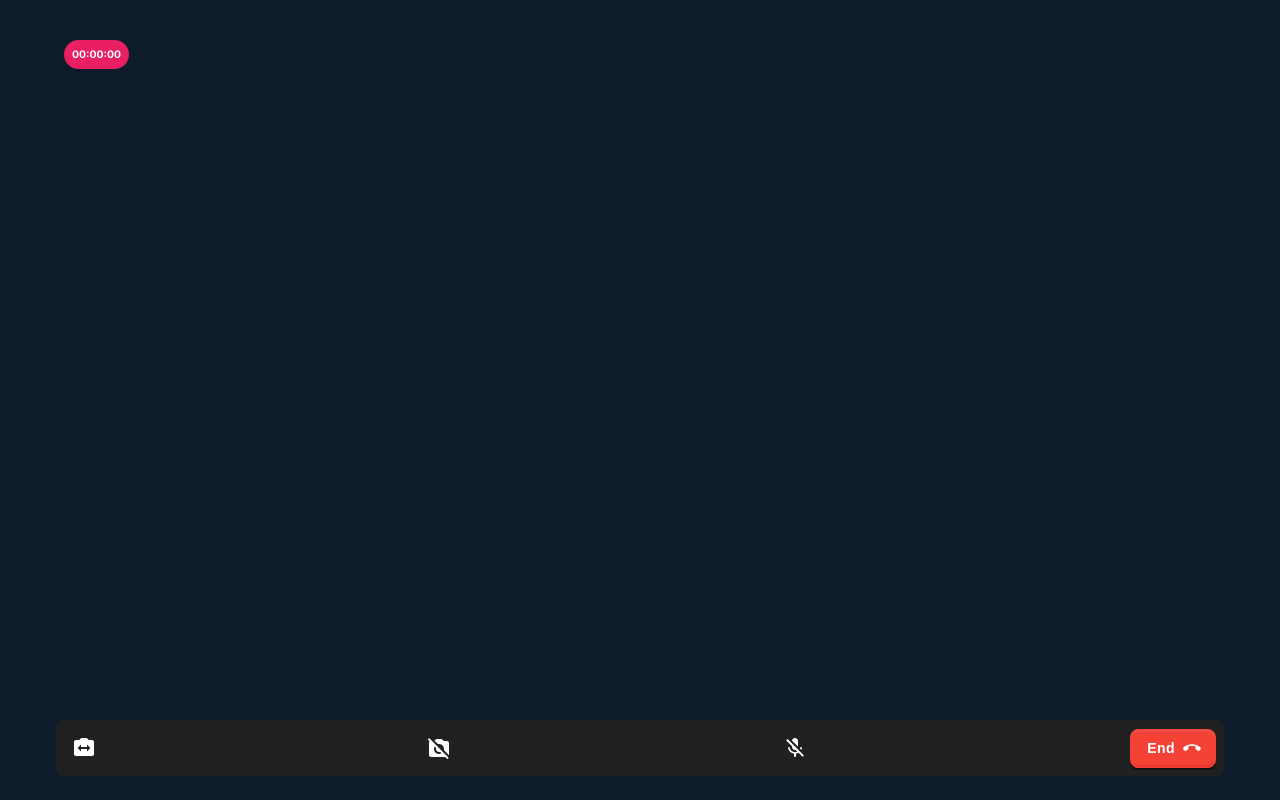
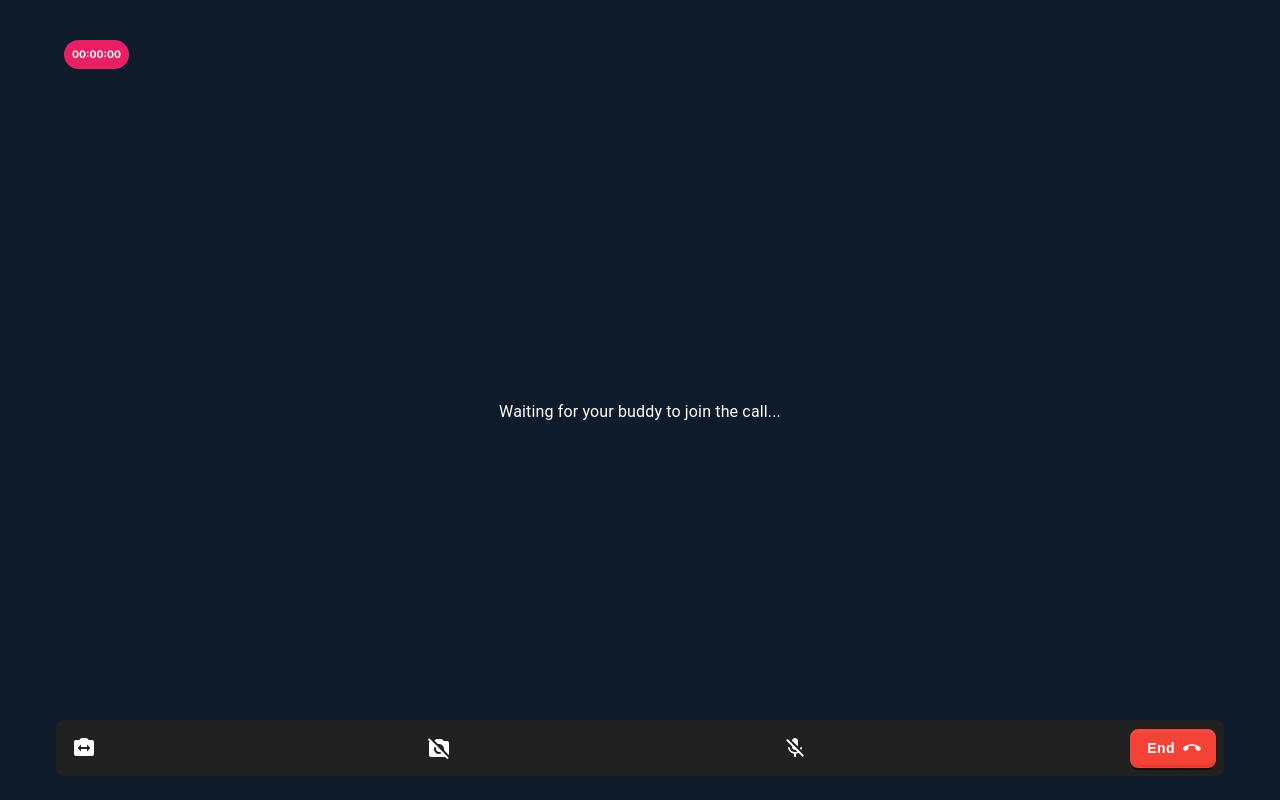
Before and after one commit to daveOnactive/callbuddy, a Next.js app: page /incall in a window 1280 px wide. Built offline with nearby package versions, Linux system fonts and the light colour scheme; no server answers; the database is empty; sample sign-in values are in the browser's storage.

Commit message:
waiting for buddy text to join call

```diff
--- a/components/features/InCall.tsx
+++ b/components/features/InCall.tsx
@@ -1,5 +1,5 @@
 'use client';
-import { Box } from "@mui/material";
+import { Box, Typography } from "@mui/material";
 import { CallActions } from "../molecules";
 import { useContext, useEffect, useRef, useState } from "react";
 import { useSearchParams } from 'next/navigation';
@@ -142,6 +142,19 @@ export function InCall() {
         switchCamera={switchCamera}
         endCall={handleEndCall}
       />
+
+      {
+        !remoteStream ? (
+          <Typography variant="body1" sx={{
+            position: 'absolute',
+            top: '50%',
+            textAlign: 'center',
+            left: '50%',
+            transform: 'translateX(-50%)',
+            width: "100%"
+          }}>Waiting for your buddy to join the call...</Typography>
+        ) : null
+      }
     </Box>
   )
 }
```
